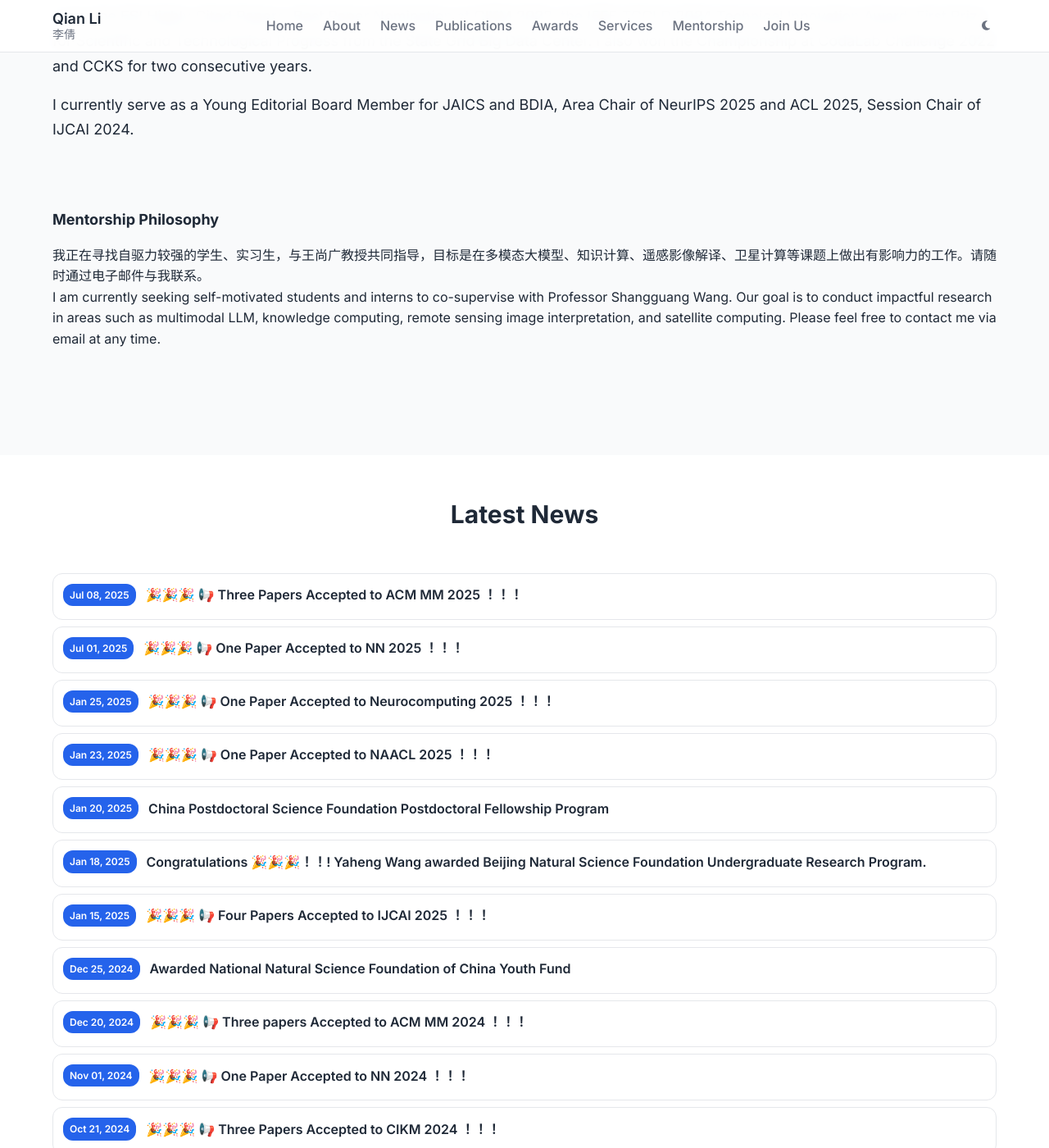
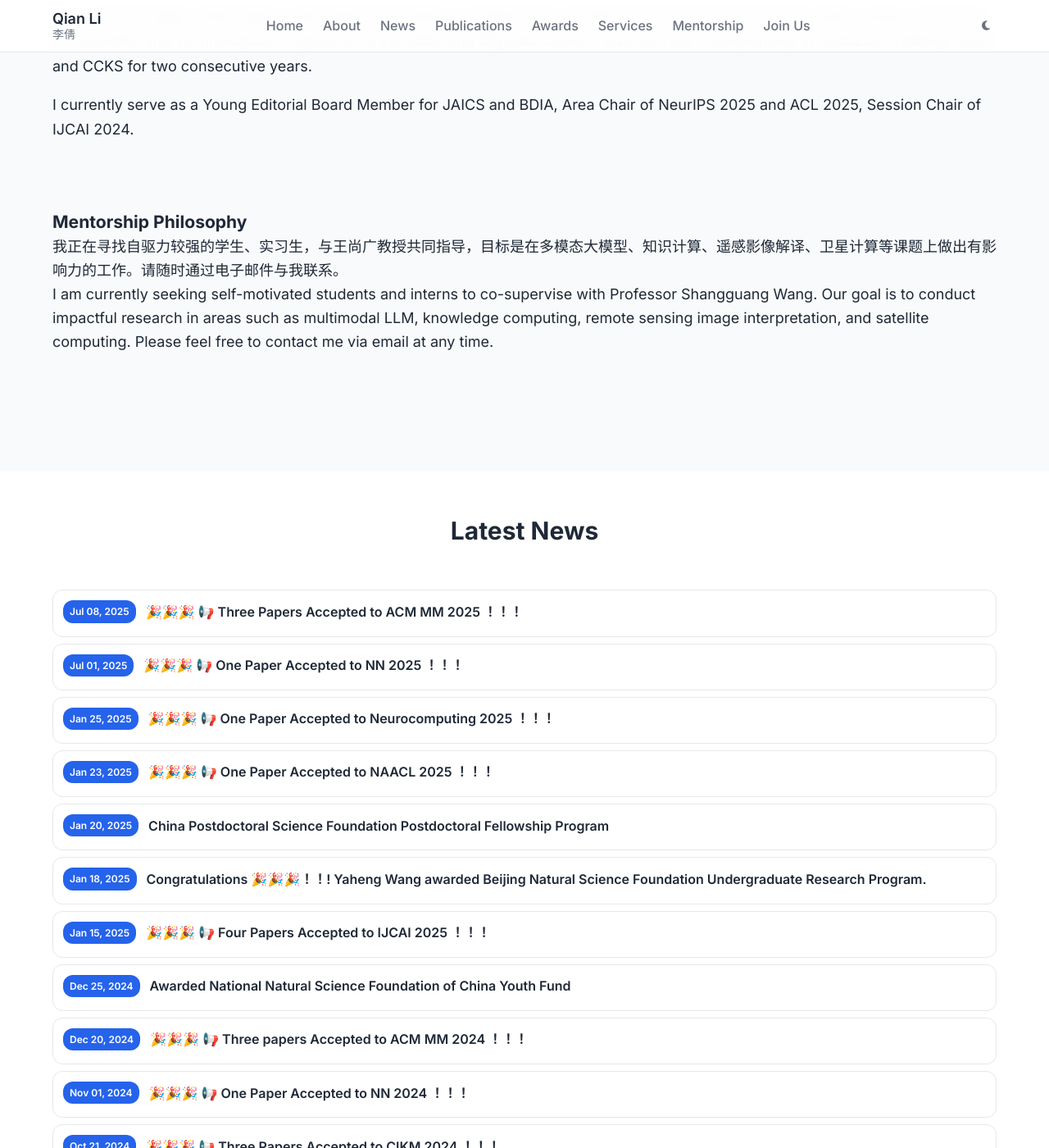
Before and after one commit to xiaoqian19940510/xiaoqian19940510.github.io, a Jekyll site: the page built from index.html, in a window 1280 px wide and 1400 px high, scrolled down 845 px. Shown: the whole window at 82% size. Built offline with Jekyll 4.4.1, drawn with Linux system fonts in a browser that asks for light colours; the list of posts is cut into pages by our own code.

Commit message:
Update main.css

```diff
--- a/assets/css/main.css
+++ b/assets/css/main.css
@@ -468,7 +468,7 @@ body {
   margin-bottom: var(--space-4);
 }
 
-.mentorship h3 {
+.mentorship {
   font-size: var(--font-size-lg);
   color: var(--text-primary);
   margin-bottom: var(--space-4);
```
